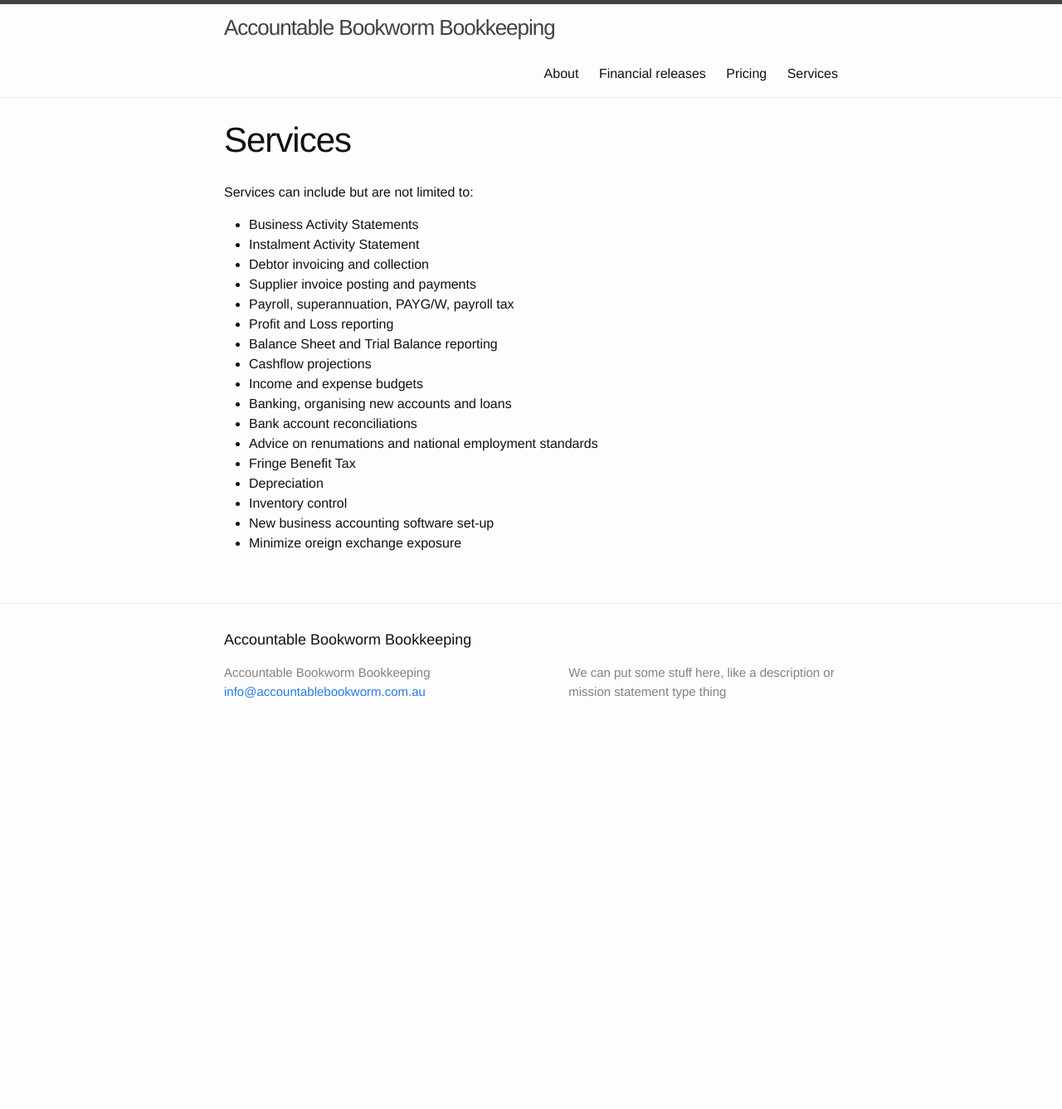
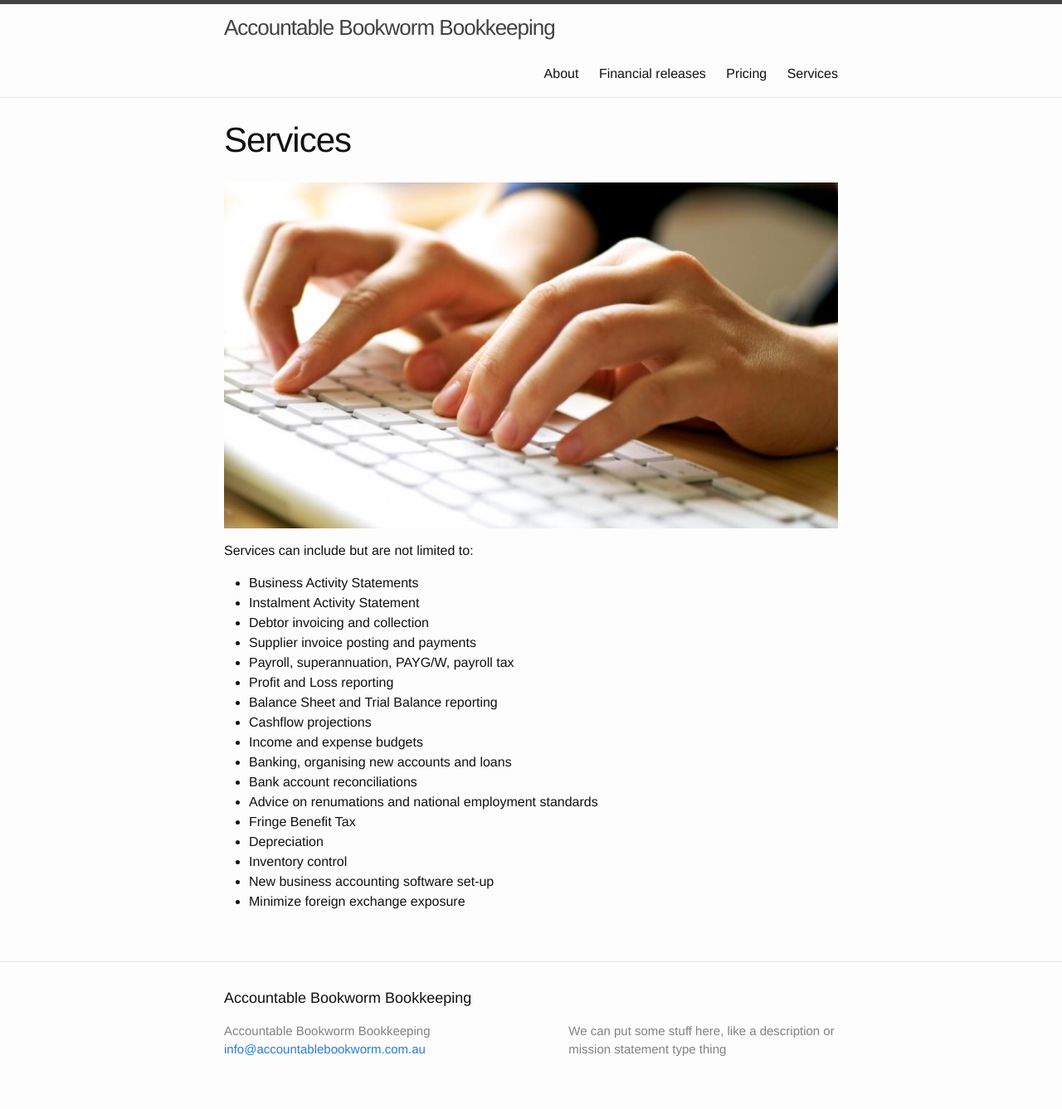
Before and after one commit to aivins/bookwormsite, a Jekyll site: the page built from services.md, in a window 1280 px wide. Shown: the whole page at 83% size. Built offline with Jekyll 4.4.1, drawn with Linux system fonts in a browser that asks for light colours; before the commit the page ends 905 px from its top, so only the background shows below that.

Commit message:
Update from Forestry.io - services.md

```diff
--- a/services.md
+++ b/services.md
@@ -2,8 +2,9 @@
 title: Services
 date: '2016-07-05 00:00:00'
 layout: page
-draft: true
 ---
+![]({{ site.baseurl }}/forestryio/images/image-3.jpeg)
+
 Services can include but are not limited to:
 
 * Business Activity Statements
@@ -22,4 +23,4 @@ Services can include but are not limited to:
 * Depreciation
 * Inventory control
 * New business accounting software set-up
-* Minimize oreign exchange exposure
+* Minimize foreign exchange exposure
```
Also changed, not shown: forestryio/images/image-3.jpeg (added).
